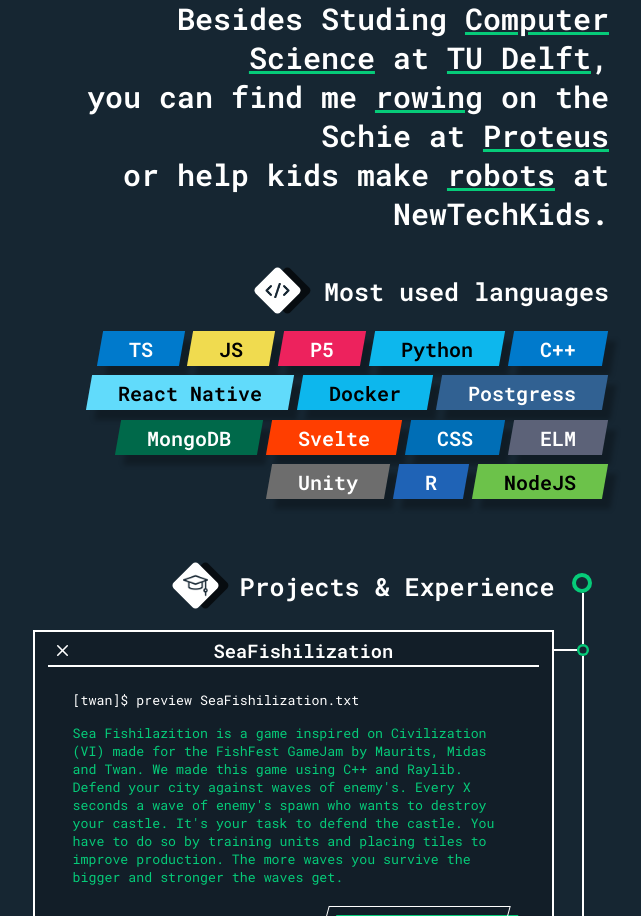
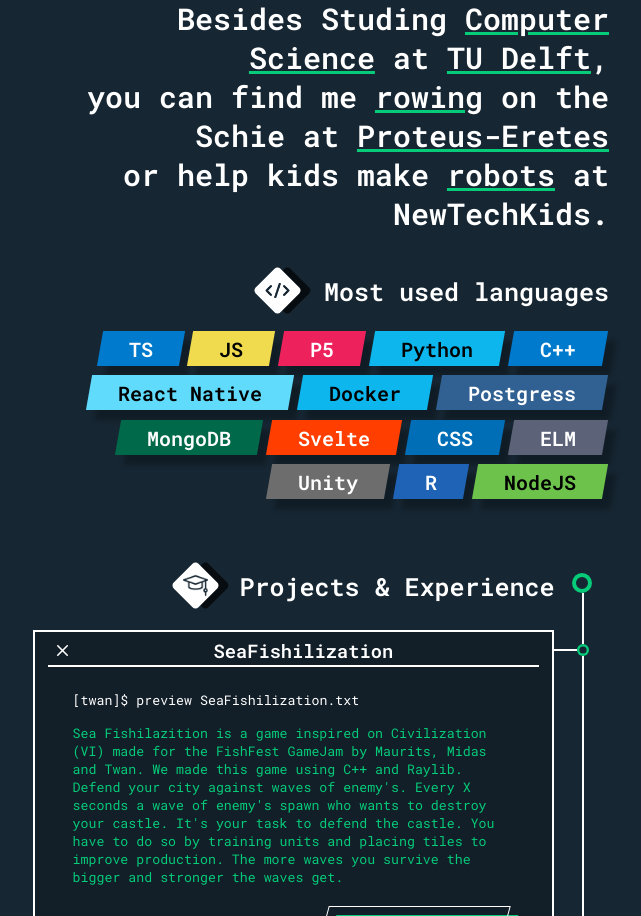
Before and after one commit to Twan-Reijinga/portfolio-site, a SvelteKit app: page / in a window 1280 px wide. Shown: the part 950-1866 px from the top of the page, without its empty margins (639-1280 px from the left). Built offline with nearby package versions, Linux system fonts and the light colour scheme.

Commit message:
Fix spelling error in discription "Proteus-Eretes"

```diff
--- a/src/routes/About.svelte
+++ b/src/routes/About.svelte
@@ -13,7 +13,7 @@
 		<span>Programming</span> is, apart from <span>skiing</span>,<br />
 		the greatest thing there is.<br />
 		Besides Studing <span>Computer Science</span> at <span>TU Delft</span>,<br>
-		you can find me <span>rowing</span> on the Schie at <span>Proteus</span><br />
+		you can find me <span>rowing</span> on the Schie at <span>Proteus-Eretes</span><br />
 		or help kids make <span>robots</span> at NewTechKids.<br />
 	</h3>
 	<Subject text="Most used languages" image="programming" />
```
